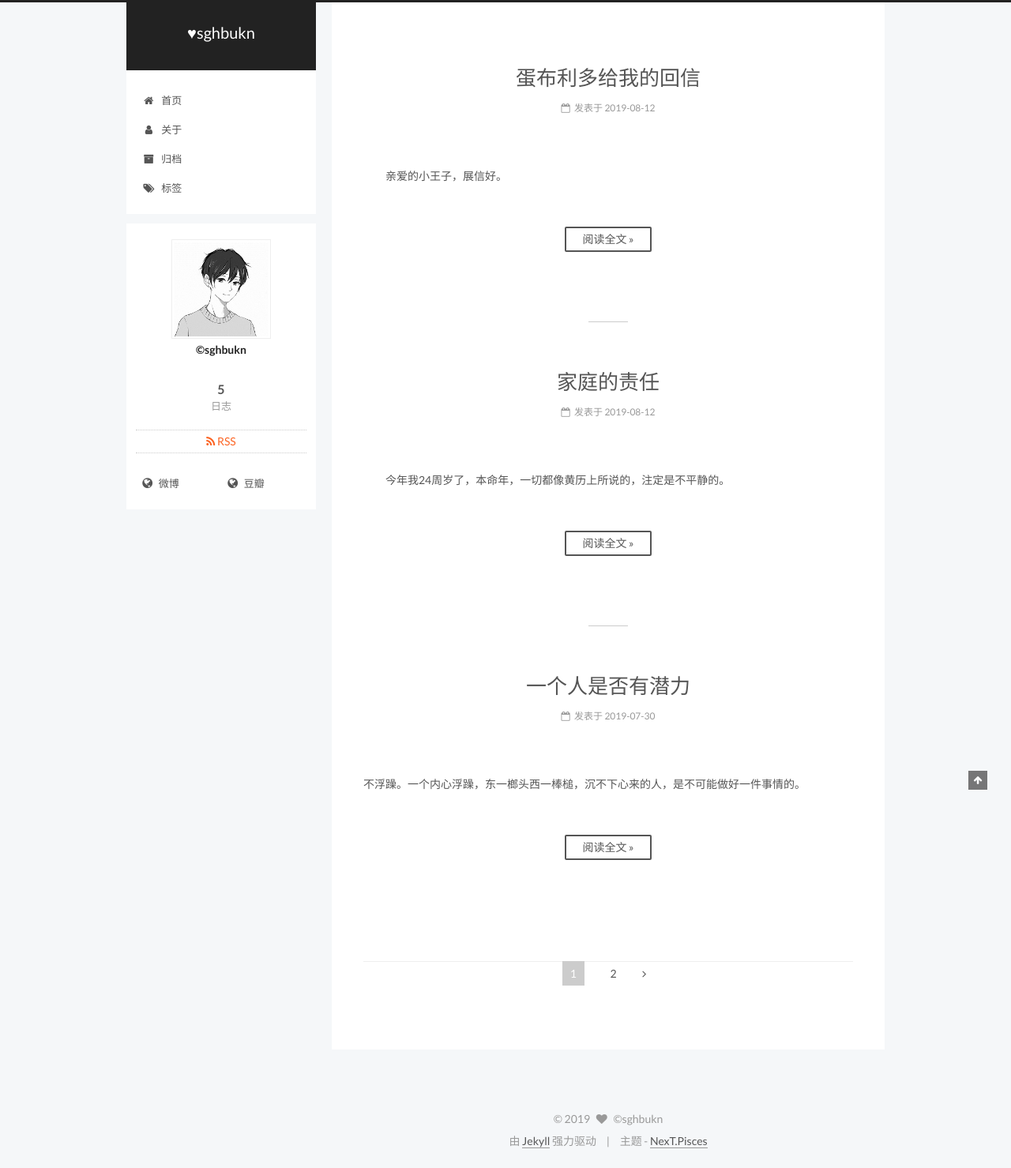
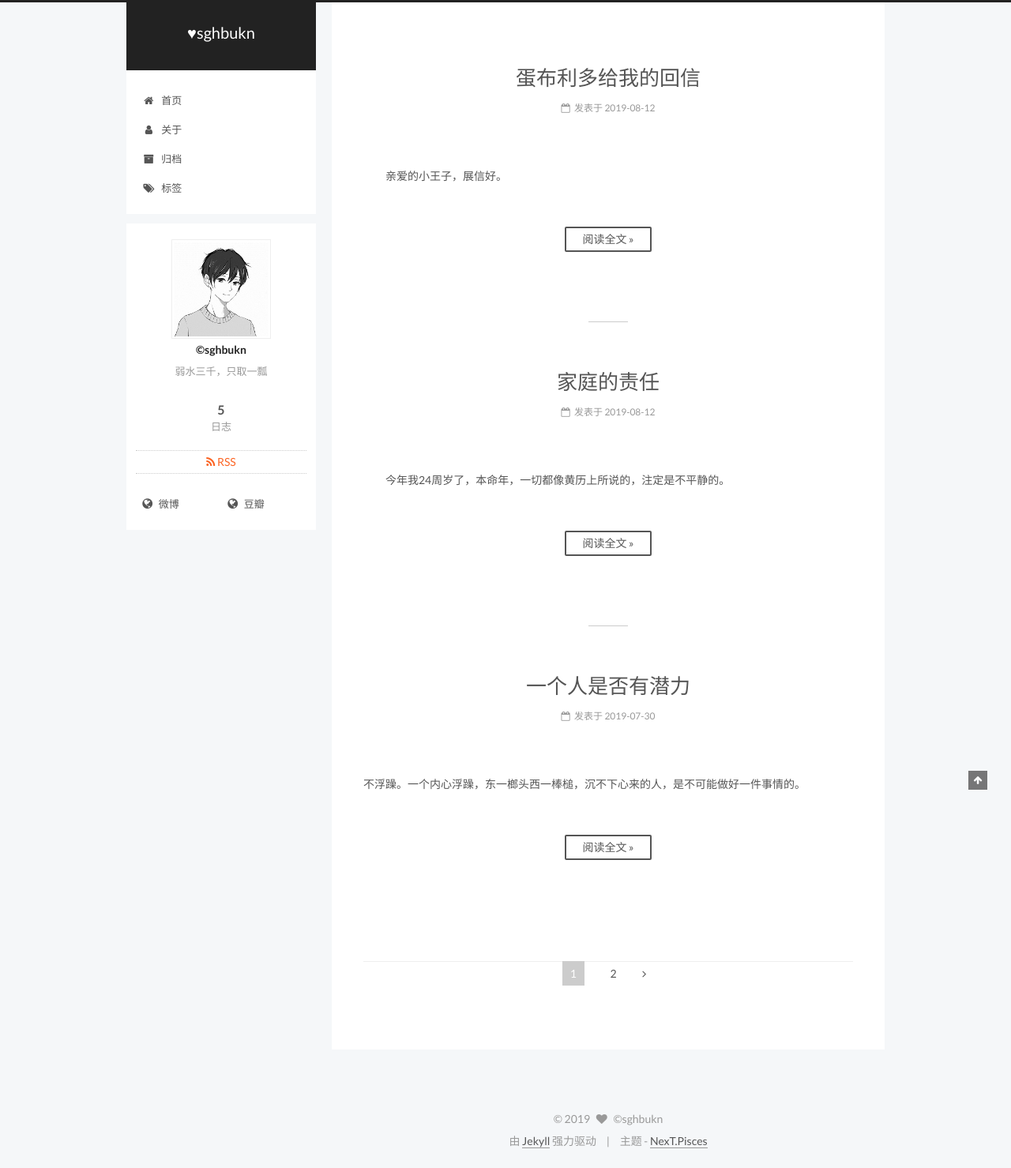
Before and after one commit to sghbukn/sghbukn.github.io, a Jekyll site: the page built from index.html, in a window 1280 px wide. Shown: the whole page at 79% size. Built offline with Jekyll 4.4.1, drawn with Linux system fonts in a browser that asks for light colours; the list of posts is cut into pages by our own code; comment, search, counter and statistics services are not loaded.

Commit message:
Update _config.yml
description update

```diff
--- a/_config.yml
+++ b/_config.yml
@@ -6,7 +6,7 @@
 # Site
 title: ♥sghbukn
 subtitle:
-description:
+description: 弱水三千，只取一瓢
 author: ©sghbukn
 # Support language: de, en, fr-FR, id, ja, ko, pt-BR, pt, ru, zh-Hans, zh-hk, zh-tw
 language: zh-Hans
```
